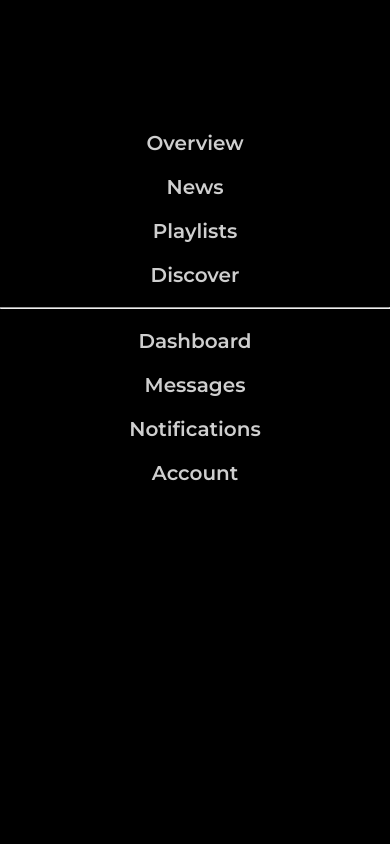
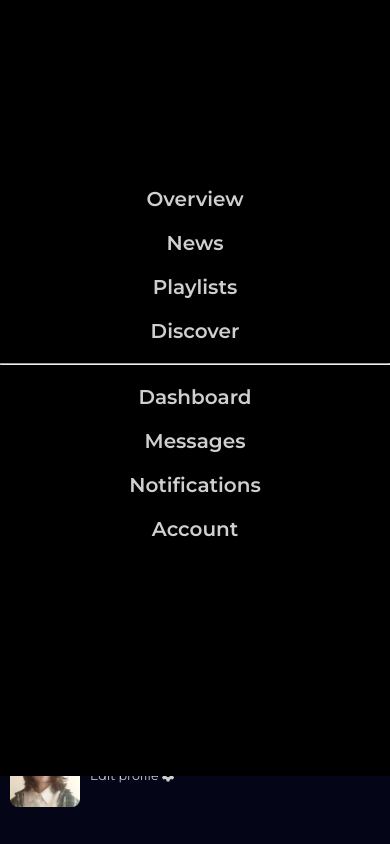
Before and after one commit to AlexandreKozakAlmeida/music-library, a plain HTML site: page index.html in a window 390 px wide. Both pictures are taken after a click on the button 301 px from the left and 998 px from the top of the page. Shown: the part 228-1072 px from the top of the page. Drawn offline with Linux system fonts and the light colour scheme.

Commit message:
organizando responsividade

```diff
--- a/style.css
+++ b/style.css
@@ -609,14 +609,13 @@ footer {
        width: auto;
         border-radius: 1rem;
        height: 14rem;
+       margin-bottom: 1.2rem;
+
+       -webkit-transition: -webkit-transform .5s ease;
+    transition: transform .5 ease;
+    }
 
 
-    }
-
-.playlist img:hover {
-    -webkit-transform: none;
-    transform: none;
-}
 
     .playlist figcaption {
         margin-left: 4rem;
@@ -759,10 +758,9 @@ footer {
     #btn-mobile {
         background: none;
         border: none;
-              margin-left: 10rem;
+        margin-left: 10rem;
 
-
-    }
+     }
 
     .line1,
     .line2,
@@ -778,33 +776,38 @@ footer {
         display: flex;
         flex-direction: column;
         justify-content: center;
+        justify-items: center;
         text-align: center;
         gap: 2rem;
         font-size: 2rem;
-        height: 100vh;
+        height: 0vh;
 
        position: absolute;
-       height: 0;
+
        width: 100%;
-       top: 0;
+       bottom: -16rem;
        background: black;
        right: 0;
        z-index: 1000;
        transition: .7s;
        visibility: hidden;
-       overflow-y: hidden;
+       overflow: hidden;
       }
 
     #nav.active #menu{
 display: flex;
 flex-direction: column;
 justify-content: center;
-text-align: center;
+
 gap: 2rem;
 font-size: 2rem;
-height: 127vh;
+height: 100vh;
 visibility: visible;
 overflow: hidden;
+}
+
+#menu ul {
+    margin-bottom: 15rem;
 }
 
 #nav.active #menu li {
@@ -829,7 +832,7 @@ overflow: hidden;
        border: none;
        font-size: 3rem;
        z-index: 10000;
-       top: 0;
+       top: 1.2rem;
        right: 1rem;
     }
 
```
